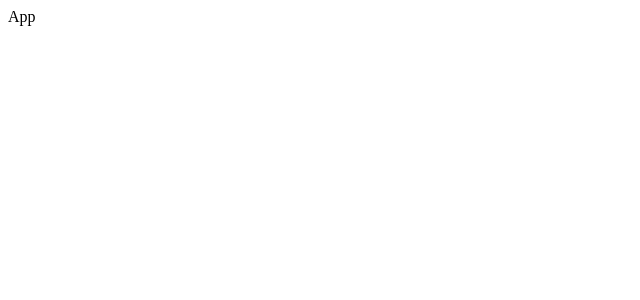
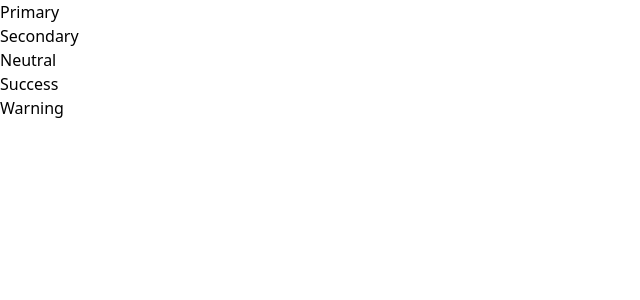
Before and after one commit to CyphrSylph/react-comps, a React (Create React App) app: page / in a window 1280 px wide. Shown: the top 300 px of the page, without its empty margins (0-640 px from the left). Built offline with nearby package versions, Linux system fonts and the light colour scheme.

Commit message:
installed prop-types and tailwind for css

```diff
--- a/package.json
+++ b/package.json
@@ -6,6 +6,7 @@
     "@testing-library/jest-dom": "^5.16.5",
     "@testing-library/react": "^13.4.0",
     "@testing-library/user-event": "^13.5.0",
+    "prop-types": "^15.8.1",
     "react": "^18.2.0",
     "react-dom": "^18.2.0",
     "react-scripts": "5.0.1",
@@ -34,5 +35,10 @@
       "last 1 firefox version",
       "last 1 safari version"
     ]
+  },
+  "devDependencies": {
+    "autoprefixer": "^10.4.13",
+    "postcss": "^8.4.20",
+    "tailwindcss": "^3.2.4"
   }
 }
--- /dev/null
+++ b/postcss.config.js
@@ -0,0 +1,6 @@
+module.exports = {
+  plugins: {
+    tailwindcss: {},
+    autoprefixer: {},
+  },
+}
--- a/src/App.js
+++ b/src/App.js
@@ -1,5 +1,25 @@
+import Button from './Button';
+
 function App() {
-    return <div>App</div>;
+    return(
+        <div>
+            <div>
+                <Button primary rounded>Primary</Button>
+            </div>
+            <div>
+                <Button secondary rounded>Secondary</Button>
+            </div>
+            <div>
+                <Button neutral outline>Neutral</Button>
+            </div>
+            <div>
+                <Button success outline>Success</Button>
+            </div>
+            <div>
+                <Button warning rounded>Warning</Button>
+            </div>
+        </div>
+    );
 }
 
 export default App;
--- /dev/null
+++ b/src/Button.js
@@ -0,0 +1,31 @@
+import PropTypes from 'prop-types';
+
+function Button({
+    children,
+    primary,
+    secondary,
+    neutral,
+    success,
+    warning,
+    outline,
+    rounded,
+}) {
+    return <button>{children}</button>;
+}
+
+Button.propTypes = {
+    variantCheck: ({primary, secondary, neutral, success, warning}) => {
+        const count =
+            Number(!!primary) +
+            Number(!!secondary) +
+            Number(!!neutral) +
+            Number(!!success) +
+            Number(!!warning);
+
+        if(count > 1){
+            return new Error('Only one button variant can be true');
+        }
+    },
+};
+
+export default Button;
--- /dev/null
+++ b/src/index.css
@@ -0,0 +1,3 @@
+@tailwind base;
+@tailwind components;
+@tailwind utilities;
--- a/src/index.js
+++ b/src/index.js
@@ -1,6 +1,7 @@
 import React from 'react';
 import ReactDOM from 'react-dom/client';
 import App from './App';
+import './index.css';
 
 const elm = document.getElementById('root');
 const root = ReactDOM.createRoot(elm);
--- /dev/null
+++ b/tailwind.config.js
@@ -0,0 +1,10 @@
+/** @type {import('tailwindcss').Config} */
+module.exports = {
+  content: [
+    "./src/**/*.{js,jsx,ts,tsx}",
+  ],
+  theme: {
+    extend: {},
+  },
+  plugins: [],
+}
```
Also changed, not shown: 1 other file (tests, documents, lock files or other folders).
